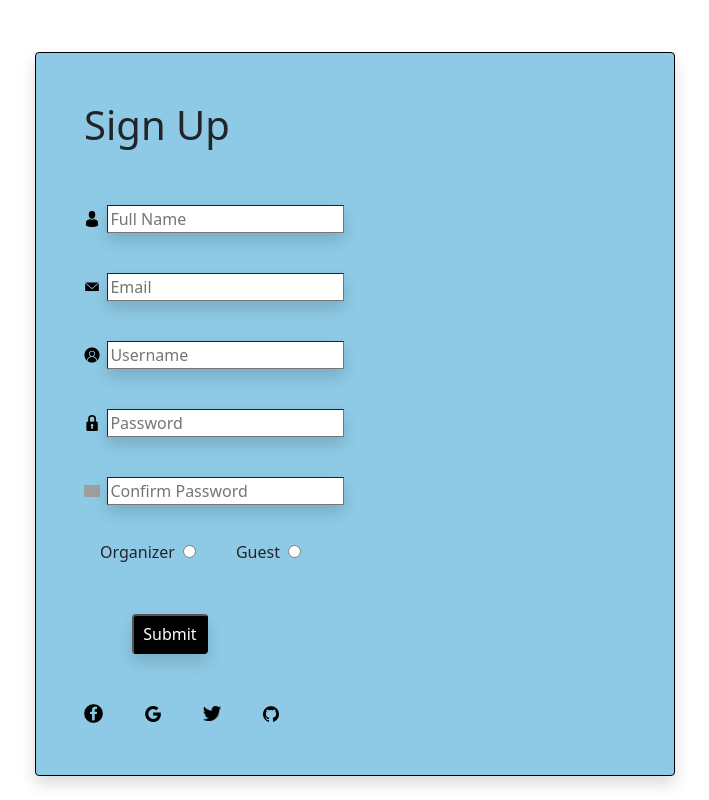
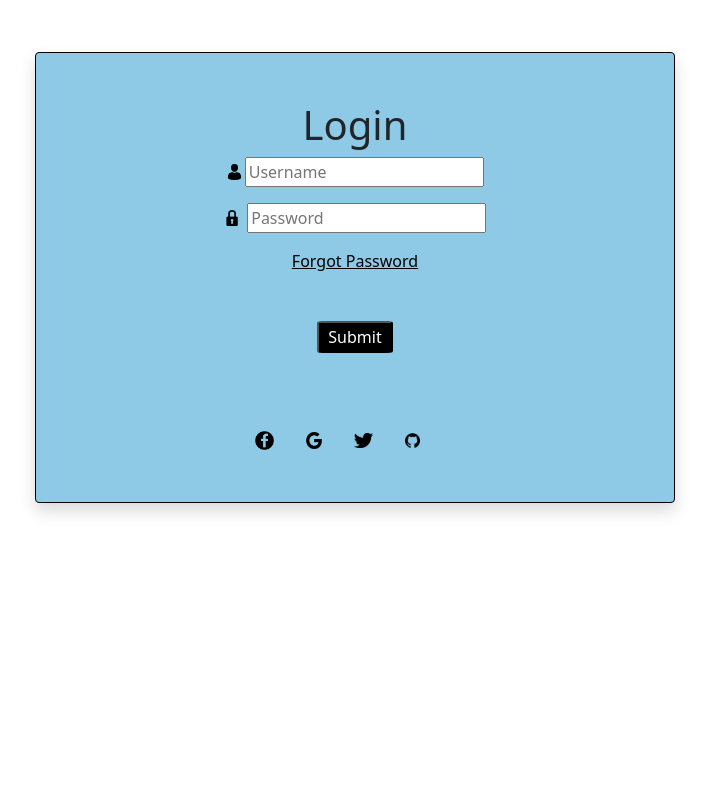
Before and after one commit to Build-Week-Pot/front-end, a React (Create React App) app in the folder front-end/: page / in a window 1280 px wide. Shown: the whole page, without its empty margins (285-994 px from the left). Built offline with nearby package versions, Linux system fonts and the light colour scheme; grey boxes are pictures that could not be loaded.

Commit message:
both register and login can post data

```diff
--- a/front-end/src/App.js
+++ b/front-end/src/App.js
@@ -8,8 +8,8 @@ import * as yup from 'yup'
 function App() {
   return (
     <div>
-      <Register />
-      {/* <Login /> */}
+      {/* <Register /> */}
+      <Login />
 
     </div>
   );
--- a/front-end/src/components/Login.js
+++ b/front-end/src/components/Login.js
@@ -1,20 +1,42 @@
-import React from 'react'
-import { loginSchema } from '../Validations/LoginValidation'
+import React, { useState } from 'react'
 import 'bootstrap/dist/css/bootstrap.min.css'
 import { useForm } from 'react-hook-form'
 import { yupResolver } from '@hookform/resolvers/yup'
 import * as yup from 'yup'
+import axios from 'axios'
 
 const Login = () => {
 
+const [log, setLog] = useState({
+    username:"",
+    password:""
+})
+
+const handle = (event) => {
+    const newData = { ...log }
+    newData[event.target.id] = event.target.value
+    setLog(newData)
+    console.log(newData)
+}
+
+const submitForm = newPerson => {
+    axios.post("https://potluckplanner7.herokuapp.com/api/user/login", {
+        username: log.username,
+        password: log.password,
+    }).then(res => {
+        console.log(res.data)
+    })
+}
+
+
+
+
+
     const  {register, handleSubmit, formState: { errors}} = useForm({
-        resolver: yupResolver(loginSchema),
+        // resolver: yupResolver(loginSchema),
     });
 
-    const submitForm = (data) => {
-        console.log(data)
 
-    }
 
 
 return (
@@ -25,18 +47,22 @@ return (
 
            <img style={{color: 'black', width: '3.4%',paddingRight:'2px', paddingBottom:'4px'}} src={`${process.env.PUBLIC_URL}/assets/person.png`} alt="logo"/>
                <input type="text"
-               name="user"
+               name="username"
                placeholder="Username"
-               {...register('user')}
+               id="username"
+               onChange={(event) =>handle(event)}
+            //    {...register('user')}
                />
             <br/>
                <p style={{color:"red"}}>  {errors.user?.message} </p>
 
                <img style={{color: 'black', width: '3.4%', marginRight: '5px', paddingRight:'2px', paddingBottom:'4px'}} src={`${process.env.PUBLIC_URL}/assets/lock.png`} alt="logo"/>
                    <input type="password"
-                   name="pass"
+                   name="password"
                    placeholder="Password"
-                   {...register('pass')}
+                   id="password"
+                   onChange={(event) =>handle(event)}
+                //    {...register('pass')}
                    />
           <br/>
                    <p style={{color:"red"}}>  {errors.pass?.message} </p>
@@ -48,10 +74,10 @@ return (
                    style={{width: '14%', height: '4vh', backgroundColor: 'black', color: 'white', borderRadius: '7%' }}/> <br/>
 
 
-        <img style={{width: '3.8%', paddingRight:'2px', paddingBottom:'4px', marginRight: '20px', marginTop: '30px'}} src={`${process.env.PUBLIC_URL}/assets/fb.png`} alt="logo"/>
-        <img style={{width: '3.4%',paddingRight:'2px', paddingBottom:'4px', marginRight: '20px',  marginTop: '30px'}} src={`${process.env.PUBLIC_URL}/assets/google.png`} alt="logo"/>
-        <img style={{width: '3.7%',paddingRight:'2px', paddingBottom:'4px', marginRight: '20px',  marginTop: '30px'}} src={`${process.env.PUBLIC_URL}/assets/twitter.png`} alt="logo"/>
-        <img style={{width: '3.7%',paddingRight:'5px', paddingBottom:'4px', marginRight: '20px',  marginTop: '30px'}} src={`${process.env.PUBLIC_URL}/assets/github.png`} alt="logo"/>
+        <img style={{width: '3.8%', paddingRight:'2px', paddingBottom:'4px', marginRight: '30px', marginTop: '30px'}} src={`${process.env.PUBLIC_URL}/assets/fb.png`} alt="logo"/>
+        <img style={{width: '3.4%',paddingRight:'2px', paddingBottom:'4px', marginRight: '30px',  marginTop: '30px'}} src={`${process.env.PUBLIC_URL}/assets/google.png`} alt="logo"/>
+        <img style={{width: '3.7%',paddingRight:'2px', paddingBottom:'4px', marginRight: '30px',  marginTop: '30px'}} src={`${process.env.PUBLIC_URL}/assets/twitter.png`} alt="logo"/>
+        <img style={{width: '3.7%',paddingRight:'5px', paddingBottom:'4px', marginRight: '30px',  marginTop: '30px'}} src={`${process.env.PUBLIC_URL}/assets/github.png`} alt="logo"/>
 
 
 
```
